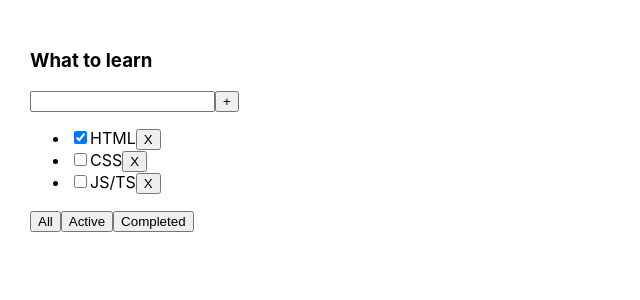
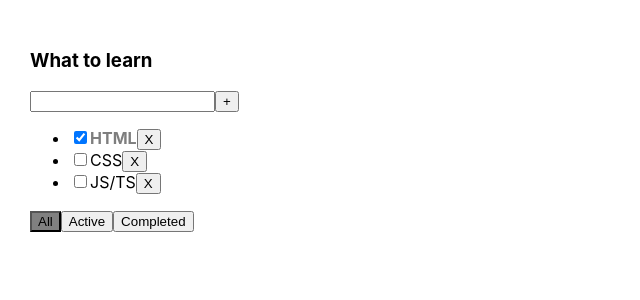
Before and after one commit to boevoivertolet/todolist, a React (Create React App) app: page / in a window 1280 px wide. Shown: the top 300 px of the page, without its empty margins (0-640 px from the left). Built offline with nearby package versions, Linux system fonts and the light colour scheme.

Commit message:
add ERROR for input

```diff
--- a/src/App.css
+++ b/src/App.css
@@ -6,3 +6,15 @@
 .App > div {
   margin-right: 50px;
 }
+.active-filter {
+ background-color: gray;
+}
+.error {
+    border: red 1px solid;
+    outline: none;
+}
+
+.is-done {
+    opacity: 0.5;
+    font-weight: bold;
+}
--- a/src/App.tsx
+++ b/src/App.tsx
@@ -1,7 +1,7 @@
 import React, {useState} from 'react';
 import './App.css';
-import TodoList, {TaskType} from "./TodoList";
-import {v1} from "uuid";
+import TodoList, {TaskType} from './TodoList';
+import {v1} from 'uuid';
 
 
 export type FilterValuesType = 'all' | 'active' | 'completed'
@@ -15,11 +15,15 @@ function App() {
         {id: v1(), title: 'CSS', isDone: false},
         {id: v1(), title: 'JS/TS', isDone: false},
     ])
-
     const removeTask = (taskID: string) => {
         setTasks(tasks.filter(t => t.id !== taskID))
         console.log(tasks)
     }
+    const changeTaskStatus = (taskID: string, isDone:boolean) => {
+        setTasks(tasks.map(t => t.id === taskID ? {...t, isDone: isDone}: t))
+    }
+
+
     const addTask = (title: string) => { //1
         /* const newTask: TaskType= {
              id: v1(),
@@ -30,14 +34,15 @@ function App() {
          const copyTasks =[...tasks]
          copyTasks.push(newTask)
          setTasks(copyTasks)*/
-    setTasks([ {id: v1(), title, isDone: false}, ...tasks])
+        setTasks([{id: v1(), title, isDone: false}, ...tasks])
     }
+   /* function addTask(title: string) {
+        let task = {id: v1(), title: title, isDone: false};
+        let newTasks = [task, ...tasks];
+        setTasks(newTasks);*/
 
 
-
-
-
-    const [filter, setFilter] = useState<FilterValuesType>("all")
+    const [filter, setFilter] = useState<FilterValuesType>('all')
     const changeFilter = (filter: FilterValuesType) => {
         setFilter(filter)
         console.log(filter)
@@ -47,17 +52,17 @@ function App() {
 //UI:
 
 
-    let tasksForRender;
+    /*  let tasksForRender;
       switch (filter) {
-        case "completed":
+          case 'completed':
               tasksForRender = tasks.filter(t => t.isDone === false)
               break
-        case "active":
+          case 'active':
               tasksForRender = tasks.filter(t => t.isDone === true)
               break
           default:
               tasksForRender = tasks
-    }
+      }*/
 
 
     return (
@@ -67,7 +72,11 @@ function App() {
             className="App">
             < TodoList
                 title={todoListTiTle}
-                tasks={tasksForRender}
+                tasks={tasks}
+                filter={filter}
+
+
+                changeTaskStatus={changeTaskStatus}
                 removeTask={removeTask}
                 changeFilters={changeFilter}
                 addTask={addTask}//4
--- a/src/TodoList.tsx
+++ b/src/TodoList.tsx
@@ -1,5 +1,7 @@
 import React, {ChangeEvent, KeyboardEvent, useState} from 'react';
-import {FilterValuesType} from "./App";
+import {FilterValuesType} from './App';
+
+
 
 
 type TodoListPropsType = {
@@ -8,6 +10,8 @@ type TodoListPropsType = {
     removeTask: (taskID: string) => void
     changeFilters: (filter: FilterValuesType) => void
     addTask: (title: string) => void//2
+    filter: FilterValuesType
+    changeTaskStatus: (taskID: string, isDone: boolean) => void
 
 }
 export type TaskType = {
@@ -19,48 +23,85 @@ export type TaskType = {
 
 
 const TodoList = (props: TodoListPropsType) => {
+    const [error, setError] = useState<boolean>(false)
+    const allBtnClasses = props.filter === 'all' ? 'active-filter' : ''
+    const activeBtnClasses = props.filter === 'active' ? 'active-filter' : ''
+    const completedBtnClasses = props.filter === 'completed' ? 'active-filter' : ''
+    const inputClasses = error ? 'error' : ''
 
+    const [title, setTitle] = useState<string>('') //5
 
-    const [title, setTitle] = useState<string>("") //5
     const onClickAddTask = () => {
         const trimmedTitle = title.trim()
-        if (trimmedTitle) { // 0, null, undefined, "", NaN, -0 -> false !!!!
-            // [], {} -> true
+        if (trimmedTitle) {
+            // 0, null, undefined, "", NaN, -0 -> false !!!!// [], {} -> true
             props.addTask(trimmedTitle)
+        } else {
+            setError(true)
         }
+        setTitle('')
+    }//8
 
-        setTitle("")
-    }//8
     const onKeyPressSetTitle = (e: KeyboardEvent<HTMLInputElement>) => {
         if (e.key === 'Enter') {
             onClickAddTask()
         }
 
     }
-    const onChangeSetTitle = (e: ChangeEvent<HTMLInputElement>) => {
-        setTitle(e.currentTarget.value)
+
+    const onClickButtonChangeFilter = (filter: FilterValuesType): () => void => {
+        return () => props.changeFilters(filter)
     }
+
     /* const onClickButtonFilterAll = (() => props.changeFilters('all'))
      const onClickButtonFilterActive = (() => props.changeFilters('active'))
      const onClickButtonFilterCompleted = (() => props.changeFilters('completed'))*/
-    const onClickButtonChangeFilter = (filter: FilterValuesType): () => void =>
-    {
-return() => props.changeFilters(filter)
+
+    const getTasksForRender = (tasks: Array<TaskType>, filter: FilterValuesType) => {
+        let tasksForRender;
+        switch (filter) {
+            case 'completed':
+                tasksForRender = tasks.filter(t => t.isDone === true)
+                break
+            case 'active':
+                tasksForRender = tasks.filter(t => t.isDone === false)
+                break
+            default:
+                tasksForRender = tasks
+        }
+        return tasksForRender
     }
 
-    const tasksListItems = props.tasks.map(t => {
+    const onChangeSetTitle = (e: ChangeEvent<HTMLInputElement>) => {
+        setTitle(e.currentTarget.value)
+        if(error)setError(false)
+
+    }
+
+
+    const tasksForRender: Array<TaskType> = getTasksForRender(props.tasks, props.filter)
+    const tasksListItems = tasksForRender.length ?
+        tasksForRender.map(t => {
             const removeTask = () =>
                 props.removeTask(t.id)
+            const taskClasses = t.isDone ? 'is-done' : ''
+            const onChangeChangeStatus = (e: ChangeEvent<HTMLInputElement>) => props.changeTaskStatus(t.id, e.currentTarget.checked)
             return (
                 <li key={t.id}>
-                <input type="checkbox" checked={t.isDone}/>
-                <span>{t.title}</span>
-                <button onClick={removeTask
-                }>X
-                </button>
+
+                    <input type="checkbox"
+                           onChange={onChangeChangeStatus}
+                           checked={t.isDone}/>
+
+
+                    <span className={taskClasses}>{t.title}</span>
+                    <button onClick={removeTask}>X</button>
                 </li>
             )
-    })
+        }) :
+        <span>no tasks</span>
+
+
     return (
         <div>
             <div>
@@ -71,22 +112,33 @@ return() => props.changeFilters(filter)
                         onChange={onChangeSetTitle}/*//6*/
                         //e.currentTarget -  это input
                         onKeyPress={onKeyPressSetTitle}
-
+                        className={inputClasses}
                     />
                     <button onClick={onClickAddTask}>+</button>
+                    {error && <div>ERROR</div>}
                     {/*//3*/}
                 </div>
                 <ul>
                     {tasksListItems}
                 </ul>
                 <div>
-                    <button onClick={onClickButtonChangeFilter("all")}>All</button>
-                    <button onClick={onClickButtonChangeFilter("active")}>Active</button>
-                    <button onClick={onClickButtonChangeFilter("completed")}>Completed</button>
+                    <button
+                        className={allBtnClasses}
+                        onClick={onClickButtonChangeFilter('all')}>All
+                    </button>
+                    <button
+                        className={activeBtnClasses}
+                        onClick={onClickButtonChangeFilter('active')}>Active
+                    </button>
+                    <button
+                        className={completedBtnClasses}
+                        onClick={onClickButtonChangeFilter('completed')}>Completed
+                    </button>
                 </div>
             </div>
         </div>
     );
 };
 
+
 export default TodoList;
```
Lines whose indentation alone changed are shown as unchanged.
